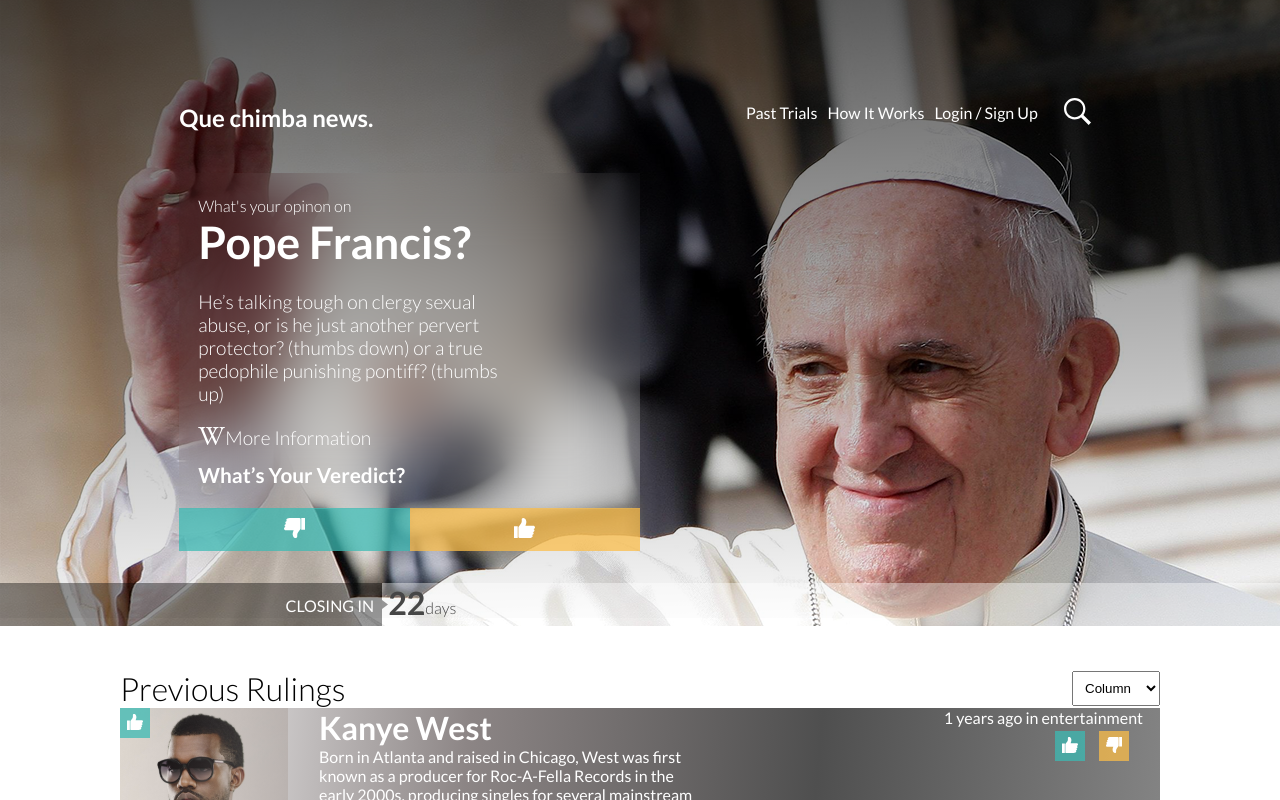
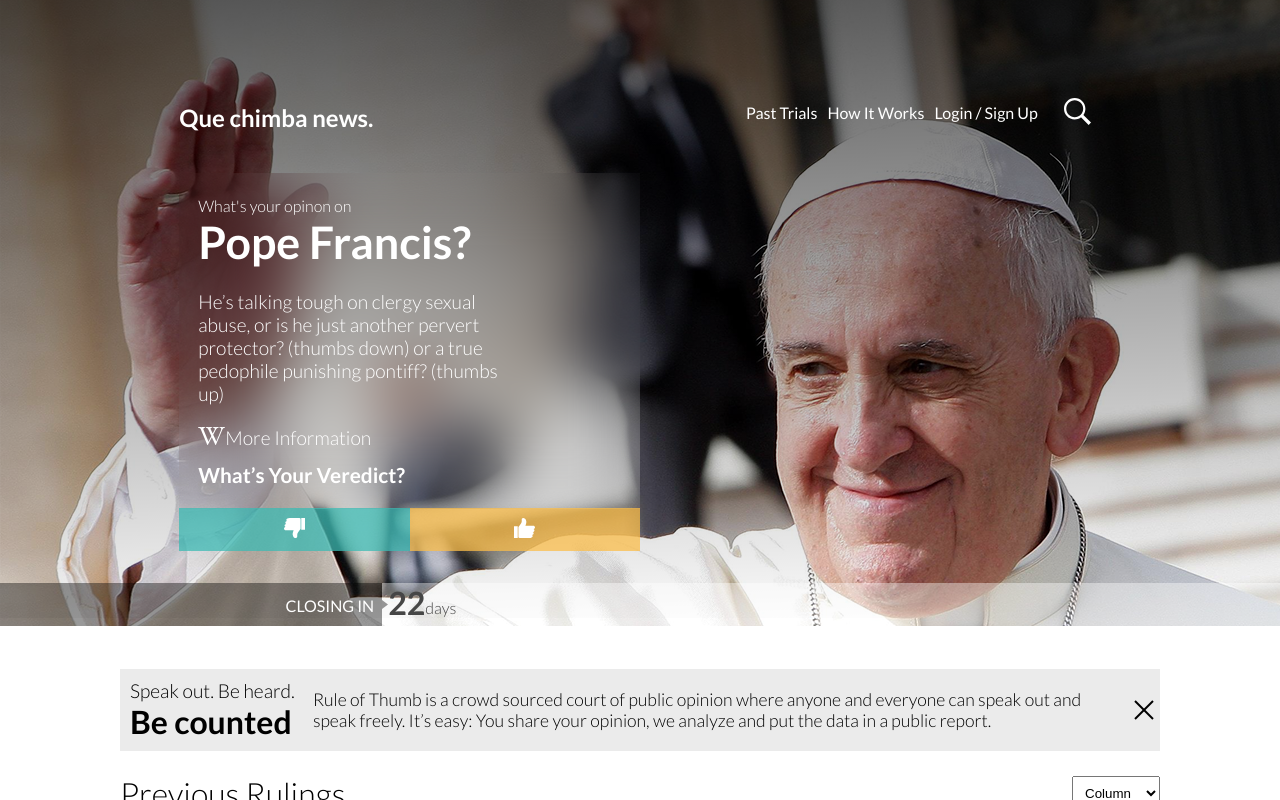
Before and after one commit to karttofer/zemoga-t, a React (Create React App) app: page / in a window 1280 px wide. Shown: the top 800 px of the page. Built offline with nearby package versions, Linux system fonts and the light colour scheme.

Commit message:
add middle message with hide and show system

```diff
--- a/src/App.js
+++ b/src/App.js
@@ -5,12 +5,14 @@
 // Containers
 import CardsContainer from './containers/CardsContainer';
 import Presentation from './components/Presentation';
+import MiddleMessage from './components/MiddleMessage';
 
 // Styles
 const BodyWrapper = styled.div`
   margin: 0px 120px 0px 120px;
 
   @media (max-width: 600px) {
+    padding: 7px;
     margin: 0px;
   }
 `;
@@ -20,6 +22,7 @@
     <>
       <Presentation />
       <BodyWrapper>
+        <MiddleMessage />
         <CardsContainer />
       </BodyWrapper>
     </>
--- /dev/null
+++ b/src/components/MiddleMessage.js
@@ -0,0 +1,118 @@
+// Dependencies
+import React, { useState } from 'react';
+import styled from 'styled-components';
+
+// Assets
+import Close from '../assets/images/close.svg';
+
+// Styles
+const Wrapper = styled.div`
+  display: grid;
+  grid-template-columns: auto auto auto;
+  background: #ebebeb;
+  margin: 0px 0px 23px 0px;
+`;
+
+const FirstMessageWrapper = styled.div`
+  display: flex;
+  align-items: center;
+  padding: 10px;
+
+  h1 {
+    p {
+      font-size: 0.6em;
+      font-weight: 300;
+    }
+  }
+
+  @media (max-width: 600px) {
+    padding: 7px;
+    h1 {
+      p {
+        font-size: 0.6em;
+      }
+    }
+  }
+`;
+
+const SecondMessageWrapper = styled.div`
+  display: flex;
+  align-items: center;
+  font-weight: 300;
+  font-size: 1.1em;
+  padding: 8px;
+
+  @media (max-width: 600px) {
+    font-weight: 300;
+    font-size: 0.8em;
+  }
+`;
+
+const HiddenWrapper = styled.div`
+  display: flex;
+  align-items: center;
+  padding: 6px;
+
+  img {
+    cursor: pointer;
+  }
+
+  @media (max-width: 600px) {
+    display: none;
+  }
+`;
+
+const ShowMessWrapper = styled.div`
+  display: flex;
+  justify-content: center;
+  align-items: center;
+  margin: 0px 0px 19px 0px;
+`;
+
+const ShowMessage = styled.button`
+  border: none;
+  padding: 8px;
+  background: #4240408f;
+  color: #fff;
+`;
+
+const MiddleMessage = () => {
+  const [showMessage, setShowMessage] = useState(true);
+
+  const close = () => {};
+
+  return (
+    <>
+      {showMessage === false && (
+        <ShowMessWrapper>
+          <ShowMessage onClick={() => setShowMessage(true)}>
+            <p>Show Message</p>
+          </ShowMessage>
+        </ShowMessWrapper>
+      )}
+
+      {showMessage && (
+        <Wrapper>
+          <FirstMessageWrapper>
+            <h1>
+              <p>Speak out. Be heard.</p>Be counted
+            </h1>
+          </FirstMessageWrapper>
+          <SecondMessageWrapper>
+            <p>
+              Rule of Thumb is a crowd sourced court of public opinion where
+              anyone and everyone can speak out and speak freely. It’s easy: You
+              share your opinion, we analyze and put the data in a public
+              report.
+            </p>
+          </SecondMessageWrapper>
+          <HiddenWrapper onClick={() => setShowMessage(false)}>
+            <img src={Close} />
+          </HiddenWrapper>
+        </Wrapper>
+      )}
+    </>
+  );
+};
+
+export default MiddleMessage;
--- a/src/containers/CardsContainer.js
+++ b/src/containers/CardsContainer.js
@@ -25,6 +25,7 @@
   flex-wrap: ${(props) => props.wrap};
   grid-template-column: ${(props) => props.Gridcolumns};
   grid-gap: ${(props) => props.gridGap};
+  justify-content: center;
 
   @media (max-width: 600px) {
     display: none;
@@ -53,6 +54,7 @@
   z-index: 4;
   height: 31px
   width: 114px;
+
   position: relative;
   padding: 8px;
 
```
